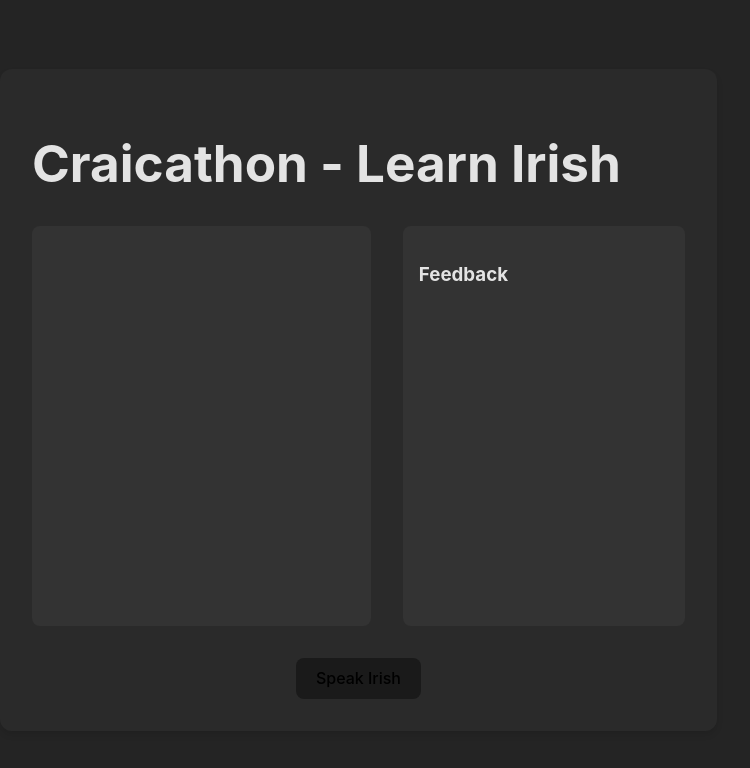
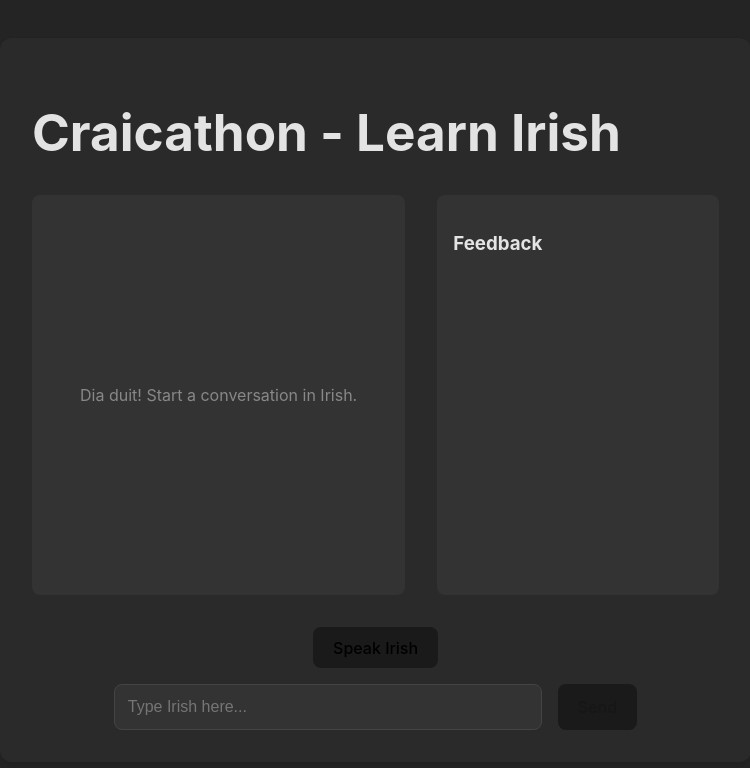
Before and after one commit to Joseph-MCS/craicathon_project, a React (Vite) app in the folder frontend/: page / in a window 1280 px wide. Shown: the top 768 px of the page, without its empty margins (0-750 px from the left). Built offline with nearby package versions, Linux system fonts and the light colour scheme; the HTML template or start-up script is replaced by a standard one.

Commit message:
speech recognistion

```diff
--- a/frontend/src/components/ConversationInterface.tsx
+++ b/frontend/src/components/ConversationInterface.tsx
@@ -18,6 +18,7 @@ interface GrammarCorrection {
 // Hooks (Inlined for single file, should be separate)
 const useSpeechToText = (onTranscript: (text: string) => void) => {
   const [isListening, setIsListening] = useState(false);
+  const [isSupported, setIsSupported] = useState(true);
   const recognitionRef = useRef<any>(null);
 
   useEffect(() => {
@@ -42,6 +43,8 @@ const useSpeechToText = (onTranscript: (text: string) => void) => {
       recognitionRef.current.onend = () => {
         setIsListening(false);
       };
+    } else {
+      setIsSupported(false);
     }
   }, [onTranscript]);
 
@@ -50,7 +53,7 @@ const useSpeechToText = (onTranscript: (text: string) => void) => {
       setIsListening(true);
       recognitionRef.current.start();
     } else {
-      alert('Speech recognition not supported in this browser.');
+      alert('Speech recognition not supported in this browser. Please use Chrome, Edge, or Safari, or type your message below.');
     }
   };
 
@@ -61,7 +64,7 @@ const useSpeechToText = (onTranscript: (text: string) => void) => {
     }
   };
 
-  return { isListening, startListening, stopListening };
+  return { isListening, isSupported, startListening, stopListening };
 };
 
 const useTextToSpeech = () => {
@@ -94,7 +97,8 @@ const useTextToSpeech = () => {
 export default function ConversationInterface() {
   const [messages, setMessages] = useState<Message[]>([]);
   const [corrections, setCorrections] = useState<GrammarCorrection[]>([]);
-  const { isListening, startListening, stopListening } = useSpeechToText(handleUserMessage);
+  const [inputText, setInputText] = useState('');
+  const { isListening, isSupported, startListening, stopListening } = useSpeechToText(handleUserMessage);
   const { isPlaying, speak } = useTextToSpeech();
 
   async function handleUserMessage(text: string) {
@@ -118,6 +122,14 @@ export default function ConversationInterface() {
     } catch (e) { console.error(e); }
   }
 
+  const handleTextSubmit = (e: React.FormEvent) => {
+    e.preventDefault();
+    if (inputText.trim()) {
+      handleUserMessage(inputText);
+      setInputText('');
+    }
+  };
+
   return (
     <div className="conversation-container">
       <header>
@@ -126,6 +138,12 @@ export default function ConversationInterface() {
 
       <div className="main-content">
         <div className="chat-area">
+          {messages.length === 0 && (
+            <div className="empty-state">
+              <p>Dia duit! Start a conversation in Irish.</p>
+              {!isSupported && <p className="warning">⚠️ Speech recognition is not supported in this browser. Please use Chrome/Edge or type below.</p>}
+            </div>
+          )}
           {messages.map(msg => (
             <div key={msg.id} className={`message ${msg.sender}`}>
               <p>{msg.text}</p>
@@ -147,12 +165,27 @@ export default function ConversationInterface() {
       </div>
 
       <div className="controls">
+        {isSupported && (
           <button
             onClick={isListening ? stopListening : startListening}
             className={isListening ? 'listening' : ''}
           >
             {isListening ? 'Listening...' : 'Speak Irish'}
           </button>
+        )}
+
+        <form onSubmit={handleTextSubmit} className="text-input-form">
+          <input
+            type="text"
+            value={inputText}
+            onChange={(e) => setInputText(e.target.value)}
+            placeholder="Type Irish here..."
+            disabled={isListening}
+          />
+          <button type="submit" disabled={!inputText.trim() || isListening}>
+            Send
+          </button>
+        </form>
       </div>
     </div>
   );
--- a/frontend/src/index.css
+++ b/frontend/src/index.css
@@ -137,3 +137,47 @@ button:focus-visible {
   70% { box-shadow: 0 0 0 10px rgba(255, 71, 87, 0); }
   100% { box-shadow: 0 0 0 0 rgba(255, 71, 87, 0); }
 }
+
+/* Text Input Styles */
+.text-input-form {
+  display: flex;
+  gap: 1rem;
+  margin-top: 1rem;
+  width: 100%;
+  justify-content: center;
+}
+
+.text-input-form input {
+  flex: 1;
+  max-width: 400px;
+  padding: 0.8rem;
+  border-radius: 8px;
+  border: 1px solid #444;
+  background: #333;
+  color: white;
+  font-size: 1rem;
+}
+
+.text-input-form input:focus {
+  border-color: #646cff;
+  outline: none;
+}
+
+.warning {
+  color: #ffaa00;
+  background: rgba(255, 170, 0, 0.1);
+  padding: 1rem;
+  border-radius: 8px;
+  border: 1px solid #ffaa00;
+  margin-top: 2rem;
+  text-align: center;
+}
+
+.empty-state {
+  display: flex;
+  flex-direction: column;
+  align-items: center;
+  justify-content: center;
+  height: 100%;
+  color: #888;
+}
```
Lines whose indentation alone changed are shown as unchanged.
